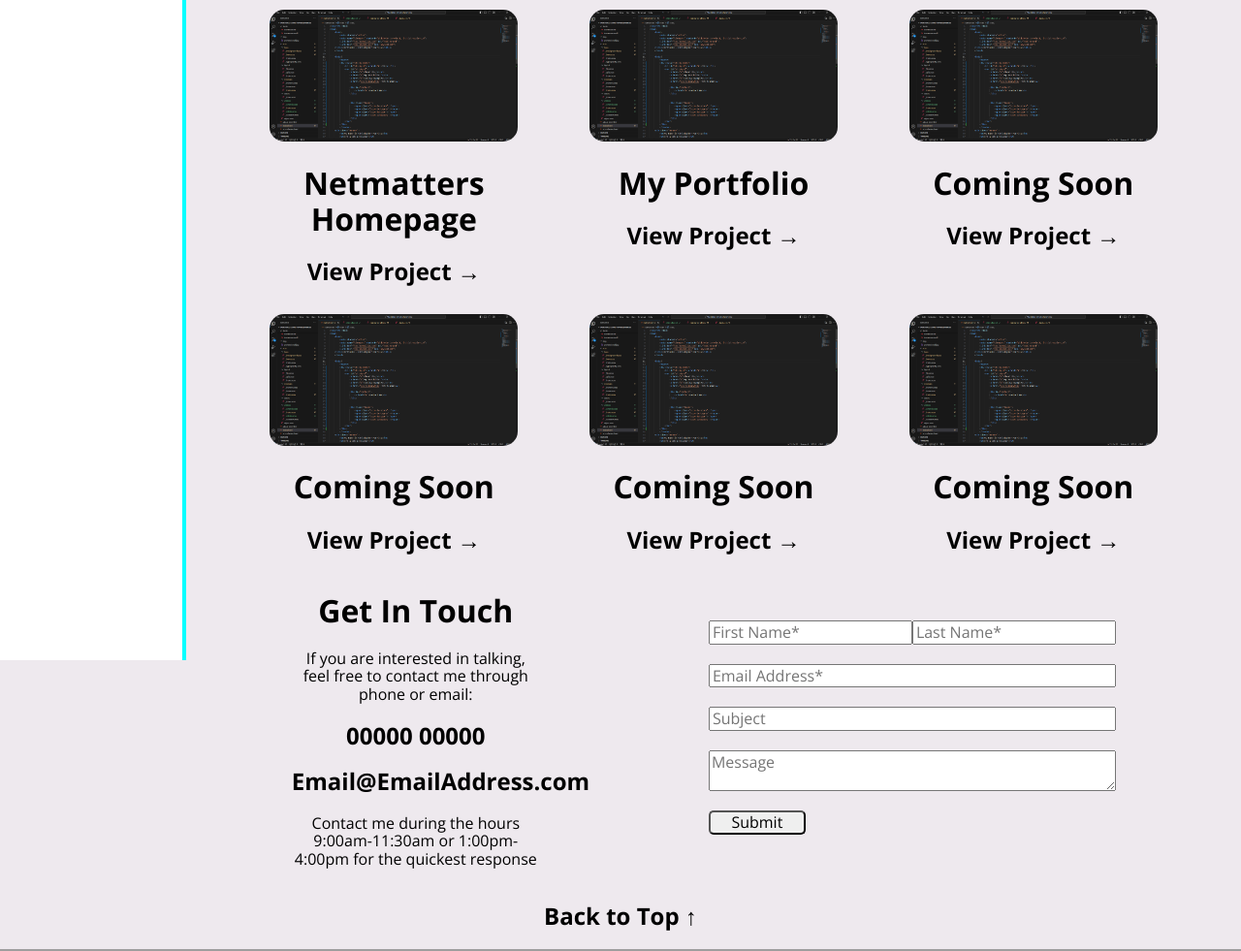
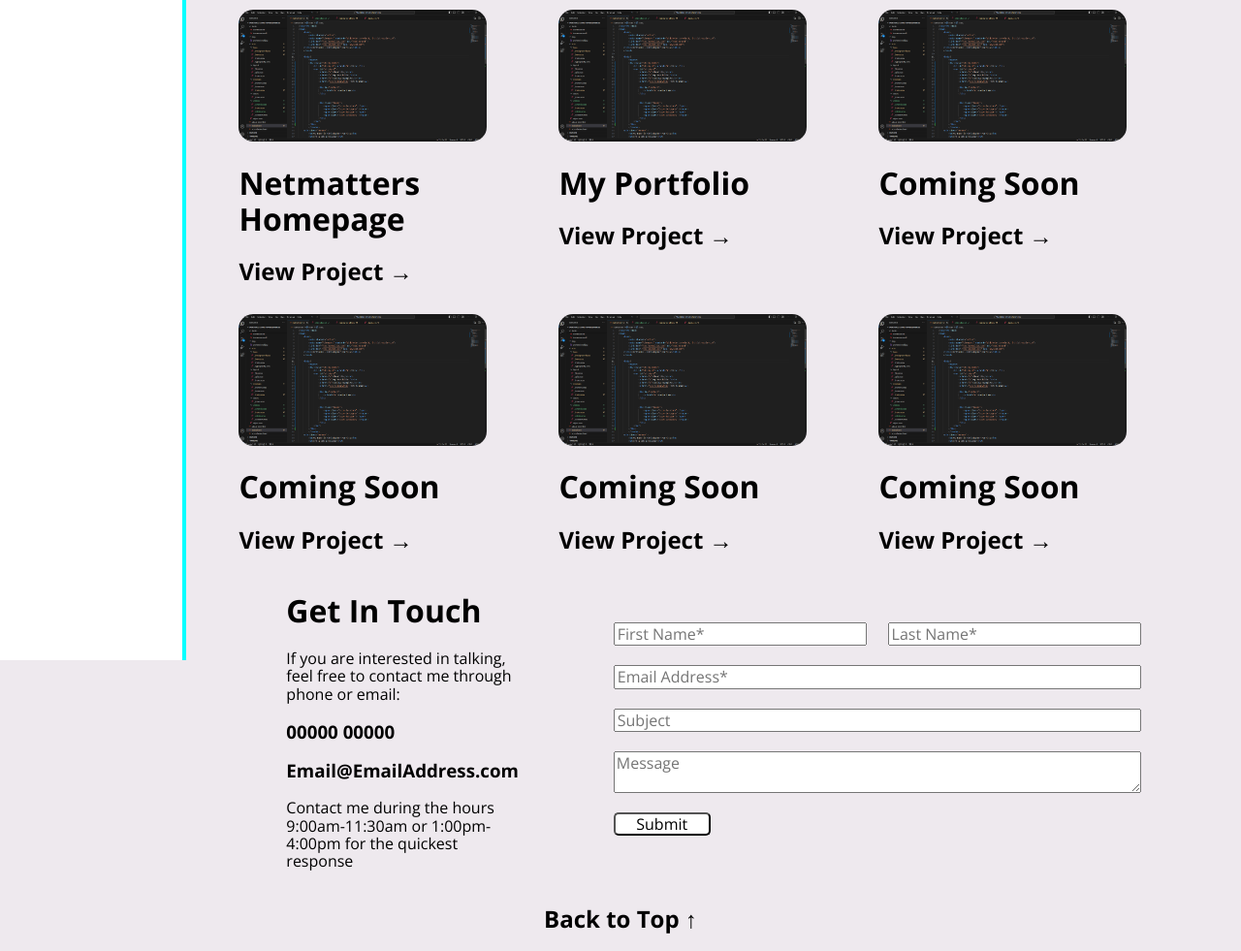
Before and after one commit to ChristopherMorriss/Portfolio-ChristopherMorriss, a PHP site: page / in a window 1280 px wide. Shown: the part 800-1781 px from the top of the page at 97% size. Run offline with PHP 8.4, Linux system fonts and the light colour scheme.

Commit message:
Added a breakpoint at 768px
Also created an extend which adds a 5% margin to both sides of the page

```diff
--- a/css/styles.css
+++ b/css/styles.css
@@ -1,5 +1,5 @@
 /* line 1, ../../../OneDrive/Documents/GitHub/Portfolio-ChristopherMorriss/scss/utilities/_extends.scss */
-h1, h2, p, .sticky-menu, #sticky-1, #sticky-2, .grid, form, .name {
+#bottom, .sticky-menu, #sticky-1, #sticky-2, form {
   text-align: center;
   margin-left: auto;
   margin-right: auto;
@@ -15,6 +15,12 @@ h1, h2, p, .sticky-menu, #sticky-1, #sticky-2, .grid, form, .name {
   .intro {
     margin-top: 0px;
   }
+}
+
+/* line 14, ../../../OneDrive/Documents/GitHub/Portfolio-ChristopherMorriss/scss/utilities/_extends.scss */
+.grid, form, .contact-info, .contact-msg {
+  margin-left: 5%;
+  margin-right: 5%;
 }
 
 @font-face {
@@ -169,13 +175,13 @@ button:hover {
   cursor: pointer;
 }
 
-/* line 34, ../../../OneDrive/Documents/GitHub/Portfolio-ChristopherMorriss/scss/base/_base.scss */
+/* line 31, ../../../OneDrive/Documents/GitHub/Portfolio-ChristopherMorriss/scss/base/_base.scss */
 header, body, #sticky-menu {
   background-color: #eee9ee;
 }
 
 @media (min-width: 1200px) {
-  /* line 38, ../../../OneDrive/Documents/GitHub/Portfolio-ChristopherMorriss/scss/base/_base.scss */
+  /* line 35, ../../../OneDrive/Documents/GitHub/Portfolio-ChristopherMorriss/scss/base/_base.scss */
   main {
     margin-left: 15%;
   }
@@ -195,7 +201,75 @@ header, body, #sticky-menu {
   justify-content: space-between;
 }
 
-/* line 16, ../../../OneDrive/Documents/GitHub/Portfolio-ChristopherMorriss/scss/base/_background.scss */
+@media (min-width: 1200px) {
+  /* line 22, ../../../OneDrive/Documents/GitHub/Portfolio-ChristopherMorriss/scss/base/_background.scss */
+  #contact {
+    height: 100vw;
+    padding-top: 20px;
+  }
+}
+
+/* line 1, ../../../OneDrive/Documents/GitHub/Portfolio-ChristopherMorriss/scss/base/_image.scss */
+img {
+  border-radius: 15px;
+  max-width: 90vw;
+  max-height: 500px;
+}
+
+@media (min-width: 1200px) {
+  /* line 1, ../../../OneDrive/Documents/GitHub/Portfolio-ChristopherMorriss/scss/base/_image.scss */
+  img {
+    border-radius: 15px;
+    max-width: 20vw;
+    max-height: 300px;
+  }
+}
+
+/* line 1, ../../../OneDrive/Documents/GitHub/Portfolio-ChristopherMorriss/scss/layout/_grid.scss */
+.grid {
+  display: grid;
+  grid-template-columns: 1fr;
+  grid-template-rows: 1fr;
+  row-gap: 10px;
+  column-gap: 10px;
+  margin-top: 10px;
+}
+
+@media (min-width: 1200px) {
+  /* line 1, ../../../OneDrive/Documents/GitHub/Portfolio-ChristopherMorriss/scss/layout/_grid.scss */
+  .grid {
+    display: grid;
+    grid-template-columns: 1fr 1fr 1fr;
+    grid-template-rows: 1fr;
+    row-gap: 10px;
+    column-gap: 10px;
+  }
+}
+
+@media (min-width: 768px) and (max-width: 992px) {
+  /* line 1, ../../../OneDrive/Documents/GitHub/Portfolio-ChristopherMorriss/scss/layout/_grid.scss */
+  .grid {
+    display: grid;
+    grid-template-columns: 1fr;
+    grid-template-rows: 1fr;
+    row-gap: 10px;
+    column-gap: 10px;
+  }
+}
+
+/* line 27, ../../../OneDrive/Documents/GitHub/Portfolio-ChristopherMorriss/scss/layout/_grid.scss */
+.grid-object {
+  width: 80vw;
+}
+
+@media (min-width: 1200px) {
+  /* line 27, ../../../OneDrive/Documents/GitHub/Portfolio-ChristopherMorriss/scss/layout/_grid.scss */
+  .grid-object {
+    width: 25vw;
+  }
+}
+
+/* line 1, ../../../OneDrive/Documents/GitHub/Portfolio-ChristopherMorriss/scss/layout/_header.scss */
 .sticky-menu {
   top: 0px;
   position: fixed;
@@ -210,7 +284,7 @@ header, body, #sticky-menu {
 }
 
 @media (min-width: 1200px) {
-  /* line 16, ../../../OneDrive/Documents/GitHub/Portfolio-ChristopherMorriss/scss/base/_background.scss */
+  /* line 1, ../../../OneDrive/Documents/GitHub/Portfolio-ChristopherMorriss/scss/layout/_header.scss */
   .sticky-menu {
     width: 15vw;
     border-bottom: none;
@@ -223,57 +297,30 @@ header, body, #sticky-menu {
   }
 }
 
-@media (min-width: 1200px) {
-  /* line 45, ../../../OneDrive/Documents/GitHub/Portfolio-ChristopherMorriss/scss/base/_background.scss */
-  #sticky-1 {
-    width: 100%;
-  }
+/* line 30, ../../../OneDrive/Documents/GitHub/Portfolio-ChristopherMorriss/scss/layout/_header.scss */
+#sticky-1 {
+  width: 50%;
 }
 
-/* line 56, ../../../OneDrive/Documents/GitHub/Portfolio-ChristopherMorriss/scss/base/_background.scss */
+/* line 42, ../../../OneDrive/Documents/GitHub/Portfolio-ChristopherMorriss/scss/layout/_header.scss */
 #sticky-2 {
   border-left: 4px solid #00FFFF;
-  width: 60%;
+  border-right: 4px solid #00FFFF;
+  width: 50%;
   height: 100%;
 }
 
 @media (min-width: 1200px) {
-  /* line 56, ../../../OneDrive/Documents/GitHub/Portfolio-ChristopherMorriss/scss/base/_background.scss */
+  /* line 42, ../../../OneDrive/Documents/GitHub/Portfolio-ChristopherMorriss/scss/layout/_header.scss */
   #sticky-2 {
     border-left: none;
+    border-right: none;
     border-top: 4px solid #00FFFF;
     width: 100%;
     padding-top: 20px;
     padding-bottom: 20px;
     border-bottom: 4px solid #00FFFF;
   }
-}
-
-@media (min-width: 1200px) {
-  /* line 75, ../../../OneDrive/Documents/GitHub/Portfolio-ChristopherMorriss/scss/base/_background.scss */
-  #contact {
-    height: 100vw;
-    padding-top: 20px;
-  }
-}
-
-/* line 1, ../../../OneDrive/Documents/GitHub/Portfolio-ChristopherMorriss/scss/base/_image.scss */
-img {
-  border-radius: 15px;
-  max-width: 20vw;
-  max-height: 300px;
-}
-
-/* line 1, ../../../OneDrive/Documents/GitHub/Portfolio-ChristopherMorriss/scss/layout/_grid.scss */
-.grid {
-  display: grid;
-  grid-template-columns: 1fr 1fr 1fr;
-  grid-template-rows: 1fr;
-  row-gap: 10px;
-  column-gap: 10px;
-  margin-left: 5%;
-  margin-right: 5%;
-  margin-top: 10px;
 }
 
 /* line 1, ../../../OneDrive/Documents/GitHub/Portfolio-ChristopherMorriss/scss/modules/_icons.scss */
@@ -287,6 +334,11 @@ img {
   text-align: center;
 }
 
+/* line 6, ../../../OneDrive/Documents/GitHub/Portfolio-ChristopherMorriss/scss/modules/_buttons.scss */
+#submit {
+  background-color: #FFFFFF;
+}
+
 /* line 1, ../../../OneDrive/Documents/GitHub/Portfolio-ChristopherMorriss/scss/modules/_form.scss */
 form {
   display: grid;
@@ -294,8 +346,6 @@ form {
   grid-template-rows: 1fr;
   row-gap: 10px;
   column-gap: 0px;
-  margin-left: 20%;
-  margin-right: 20%;
 }
 
 @media (min-width: 1200px) {
@@ -319,22 +369,24 @@ form .form-object {
   justify-content: space-between;
 }
 
+/* line 27, ../../../OneDrive/Documents/GitHub/Portfolio-ChristopherMorriss/scss/modules/_form.scss */
+.name #f-name, .name #l-name {
+  width: 48%;
+}
+
 @media (min-width: 1200px) {
-  /* line 29, ../../../OneDrive/Documents/GitHub/Portfolio-ChristopherMorriss/scss/modules/_form.scss */
+  /* line 32, ../../../OneDrive/Documents/GitHub/Portfolio-ChristopherMorriss/scss/modules/_form.scss */
   .contact-info {
     display: flex;
     flex-direction: row;
     flex-wrap: nowrap;
     align-items: center;
     justify-content: flex-start;
-    margin-left: 10%;
-    margin-right: 10%;
-    text-align: center;
   }
 }
 
 @media (min-width: 1200px) {
-  /* line 44, ../../../OneDrive/Documents/GitHub/Portfolio-ChristopherMorriss/scss/modules/_form.scss */
+  /* line 45, ../../../OneDrive/Documents/GitHub/Portfolio-ChristopherMorriss/scss/modules/_form.scss */
   .contact-msg {
     width: 20vw;
   }
--- a/index.html
+++ b/index.html
@@ -25,7 +25,7 @@
             </nav>
 
             <div id="contact">
-                <a href="#">Contact Me</a>
+                <a href="#contact-link">Contact Me</a>
             </div>
 
 
@@ -79,12 +79,12 @@
             </div>
         </div>
 
-        <div class="contact-info">
+        <div class="contact-info" id="contact-link">
             <div class="contact-msg">
                 <h1>Get In Touch</h1>
                 <p>If you are interested in talking, feel free to contact me through phone or email:</p>
-                <h2>00000 00000</h2>
-                <h2>Email@EmailAddress.com</h2>
+                <h3>00000 00000</h3>
+                <h3>Email@EmailAddress.com</h3>
                 <p>Contact me during the hours 9:00am-11:30am or 1:00pm-4:00pm for the quickest response</p>
             </div>
             <form>
@@ -95,7 +95,7 @@
                 <input type="text" id="email" class="form-object" placeholder="Email Address*">
                 <input type="text" id="subject" class="form-object" placeholder="Subject">
                 <textarea id="message-textarea" placeholder="Message" class="form-object"></textarea>
-                <button class="btn" class="form-object">Submit</button>
+                <button class="btn" class="form-object" id="submit">Submit</button>
             </form>
         </div>
         </main>
--- a/scss/base/_background.scss
+++ b/scss/base/_background.scss
@@ -13,60 +13,7 @@
         );
 }
 
-.sticky-menu{
-    top:0px;
-    position:fixed;
-    width:100vw;
-    background-color: white;
-    border-bottom:4px solid $aqua_blue;
-    @extend %center;
-    @include flex(
-            $flex-display:flex,
-            $flex-direction:row,
-            $flex-wrap:nowrap,
-            $flex-align:center,
-            $flex-justify:space-between
-            );
-    @include media(x-large){
-        width:15vw;
-        //height:100vh;
-        border-bottom: none;
-        border-right: 4px solid $aqua_blue;
-        @include flex(
-            $flex-display:flex,
-            $flex-direction:column,
-            $flex-wrap:nowrap,
-            $flex-align:center,
-            $flex-justify:flex-start,
-            );
-    }
-}
 
-#sticky-1{
-    @extend %center;
-    //border-right:4px solid $aqua_blue;
-    //width:40%;
-    @include media(x-large){
-        //border-right:none;
-        //border-bottom: 4px solid $aqua_blue;
-        width:100%;
-    }
-}
-
-#sticky-2{
-    border-left:4px solid $aqua_blue;
-    @include media(x-large){
-        border-left:none;
-        border-top:4px solid $aqua_blue;
-        width:100%;
-        padding-top: 20px;
-        padding-bottom: 20px;
-        border-bottom:4px solid $aqua_blue;
-    }
-    @extend %center;
-    width:60%;
-    height: 100%;
-}
 
 .intro{
     @extend %margin-menu;
--- a/scss/base/_base.scss
+++ b/scss/base/_base.scss
@@ -18,9 +18,6 @@ button{
     max-width:100px;
 }
 
-h1,h2, p{
-    @extend %center;
-}
 
 // img{
 //     top:0px;
--- a/scss/base/_image.scss
+++ b/scss/base/_image.scss
@@ -1,5 +1,22 @@
 img{
+    // @include media(small){
+    //     border-radius: 15px;
+    //     max-width: 20vw;
+    //     max-height: 300px;
+    // }
     border-radius: 15px;
-    max-width: 20vw;
-    max-height: 300px;
+    max-width: 90vw;
+    max-height: 500px;
+
+    // @include media(medium){
+    //     border-radius: 15px;
+    //     max-width: 90vw;
+    //     max-height: 500px;
+    // }
+    @include media(x-large){
+        border-radius: 15px;
+        max-width: 20vw;
+        max-height: 300px;
+    }
+
 }
--- /dev/null
+++ b/scss/layout/_footer.scss
@@ -0,0 +1,3 @@
+#bottom{
+    @extend %center;
+}
--- a/scss/layout/_grid.scss
+++ b/scss/layout/_grid.scss
@@ -1,17 +1,34 @@
 .grid{
 
-    @extend %center;
+
     @include grid($g-display:grid,
                   $g-row:1fr,
-                  $g-column:1fr 1fr 1fr,
+                  $g-column:1fr,
                   $gutter-row:10px,
                   $gutter-column:10px);
-    margin-left:5%;
-    margin-right:5%;
+
+    @include media(x-large){
+        @include grid($g-display:grid,
+                    $g-row:1fr,
+                    $g-column:1fr 1fr 1fr,
+                    $gutter-row:10px,
+                    $gutter-column:10px);
+    }
+    @extend %margin-percent;
     margin-top: 10px;
+    @include media(medium){
+        @include grid($g-display:grid,
+                  $g-row:1fr,
+                  $g-column:1fr,
+                  $gutter-row:10px,
+                  $gutter-column:10px);
+    }
 
-    // &-object{
-    //     width: 25vw;
-    // }
+     &-object{
+        width: 80vw;
+        @include media(x-large){
+            width:25vw;
+        }
+    }
 
 }
--- /dev/null
+++ b/scss/layout/_header.scss
@@ -0,0 +1,57 @@
+.sticky-menu{
+    top:0px;
+    position:fixed;
+    width:100vw;
+    background-color: white;
+    border-bottom:4px solid $aqua_blue;
+    @extend %center;
+    @include flex(
+            $flex-display:flex,
+            $flex-direction:row,
+            $flex-wrap:nowrap,
+            $flex-align:center,
+            $flex-justify:space-between
+            );
+    @include media(x-large){
+        width:15vw;
+        //height:100vh;
+        border-bottom: none;
+        border-right: 4px solid $aqua_blue;
+        @include flex(
+            $flex-display:flex,
+            $flex-direction:column,
+            $flex-wrap:nowrap,
+            $flex-align:center,
+            $flex-justify:flex-start,
+            );
+    }
+}
+
+#sticky-1{
+    @extend %center;
+    //border-right:4px solid $aqua_blue;
+    //width:40%;
+    width:50%;
+    // @include media(x-large){
+    //     //border-right:none;
+    //     //border-bottom: 4px solid $aqua_blue;
+    //     width:100%;
+    // }
+}
+
+#sticky-2{
+    border-left:4px solid $aqua_blue;
+    border-right:4px solid $aqua_blue;
+    @include media(x-large){
+        border-left:none;
+        border-right:none;
+        border-top:4px solid $aqua_blue;
+        width:100%;
+        padding-top: 20px;
+        padding-bottom: 20px;
+        border-bottom:4px solid $aqua_blue;
+    }
+    @extend %center;
+    width:50%;
+    height: 100%;
+}
--- a/scss/layout/_index.scss
+++ b/scss/layout/_index.scss
@@ -1,2 +1,4 @@
 @import 'flex';
 @import 'grid';
+@import 'footer';
+@import 'header';
--- a/scss/modules/_buttons.scss
+++ b/scss/modules/_buttons.scss
@@ -2,3 +2,7 @@
     border-radius: 5px;
     text-align: center;
 }
+
+#submit{
+    background-color:$submit-colour;
+}
--- a/scss/modules/_form.scss
+++ b/scss/modules/_form.scss
@@ -1,12 +1,12 @@
 form{
     @extend %center;
+    @extend %margin-percent;
     @include grid($g-display:grid,
                   $g-row:1fr,
                   $g-column:1fr,
                   $gutter-row:10px,
                   $gutter-column:0px);
-    margin-left:20%;
-    margin-right:20%;
+
     @include media(x-large){
         width:55vw;
     }
@@ -16,7 +16,7 @@ form{
 }
 
 .name{
-    @extend %center;
+    //@extend %center;
     @include flex(
             $flex-display:flex,
             $flex-direction:row,
@@ -24,6 +24,9 @@ form{
             $flex-align:center,
             $flex-justify:space-between
             );
+    #f-name, #l-name{
+        width:48%;
+    }
 }
 
 .contact-info{
@@ -35,14 +38,13 @@ form{
                 $flex-align:center,
                 $flex-justify:flex-start,
                 );
-        margin-left: 10%;
-        margin-right: 10%;
-        text-align: center;
     }
+    @extend %margin-percent;
 }
 
 .contact-msg{
     @include media(x-large){
         width:20vw;
     }
+    @extend %margin-percent;
 }
--- a/scss/utilities/_extends.scss
+++ b/scss/utilities/_extends.scss
@@ -10,3 +10,8 @@
         margin-top:0px;
     }
 }
+
+%margin-percent{
+    margin-left:5%;
+    margin-right:5%;
+}
--- a/scss/utilities/_mixins.scss
+++ b/scss/utilities/_mixins.scss
@@ -18,14 +18,20 @@
 
 //Mixin to replace the media query declarations
 @mixin media($breakpoint){
-    @if $breakpoint == "medium"{
-        @media (min-width:$m) and (max-width:$l){
+
+    @if $breakpoint =="small"{
+        @media (min-width:$sm){
+            @content;
+        }
+    }
+    @else if $breakpoint == "medium"{
+        @media (min-width:$m) and (max-width:$lg){
             @content;
         };
     }
 
     @else if $breakpoint =="large"{
-        @media (min-width: ($m + 1)){
+        @media (min-width: ($lg + 1)){
             @content;
 
         };
--- a/scss/utilities/_variables.scss
+++ b/scss/utilities/_variables.scss
@@ -32,3 +32,4 @@ $pure_black: #000000;
 $aqua_blue: #00FFFF;
 $bg-colour: #eee9ee;
 $initials-colour: #3e6d86;
+$submit-colour: #FFFFFF;
```
Also changed, not shown: 1 other file.
